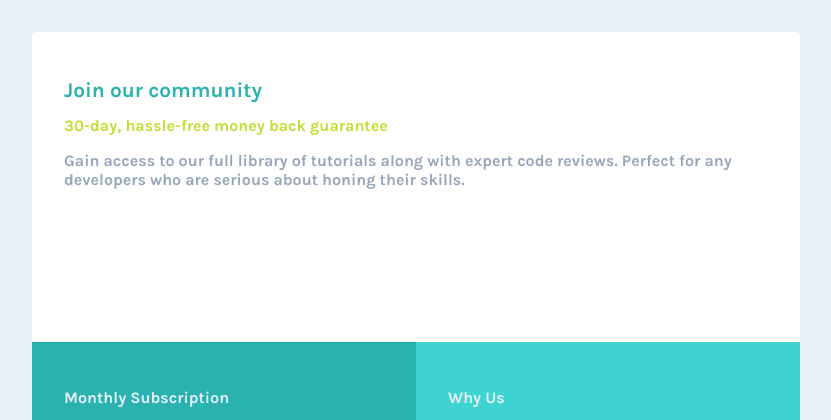
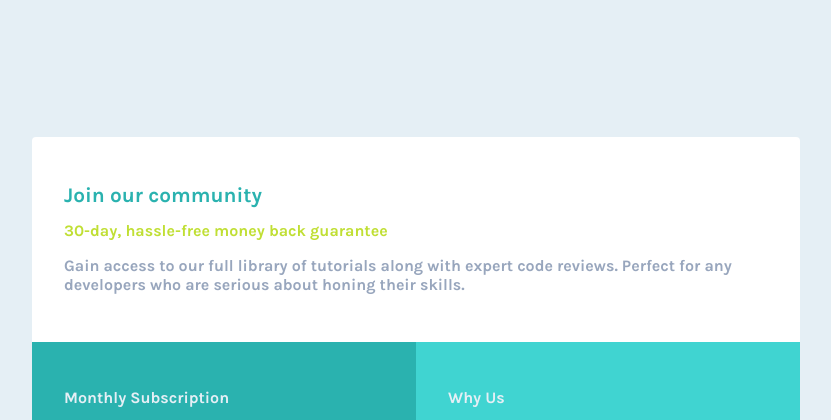
Before and after one commit to rubengvillar/single-price-grid, a website: page index.html in a window 1280 px wide. Shown: the top 420 px of the page, without its empty margins (224-1055 px from the left). Drawn offline with Linux system fonts and the light colour scheme.

Commit message:
max heigth in desktop

```diff
--- a/css/style.css
+++ b/css/style.css
@@ -14,6 +14,7 @@ html, body {
     display: grid;
     grid-template-rows: 1fr min-content;
     justify-content: center;
+    align-items: center;
     margin: 0;
     padding: 0;
     box-sizing: border-box;
@@ -36,6 +37,7 @@ html, body {
         display: grid;
         grid-template-columns: repeat(2, 1fr);
         max-width: 768px;
+        max-height: 640px;
     }
     .grid-box--join {
         grid-column: span 2;
```
